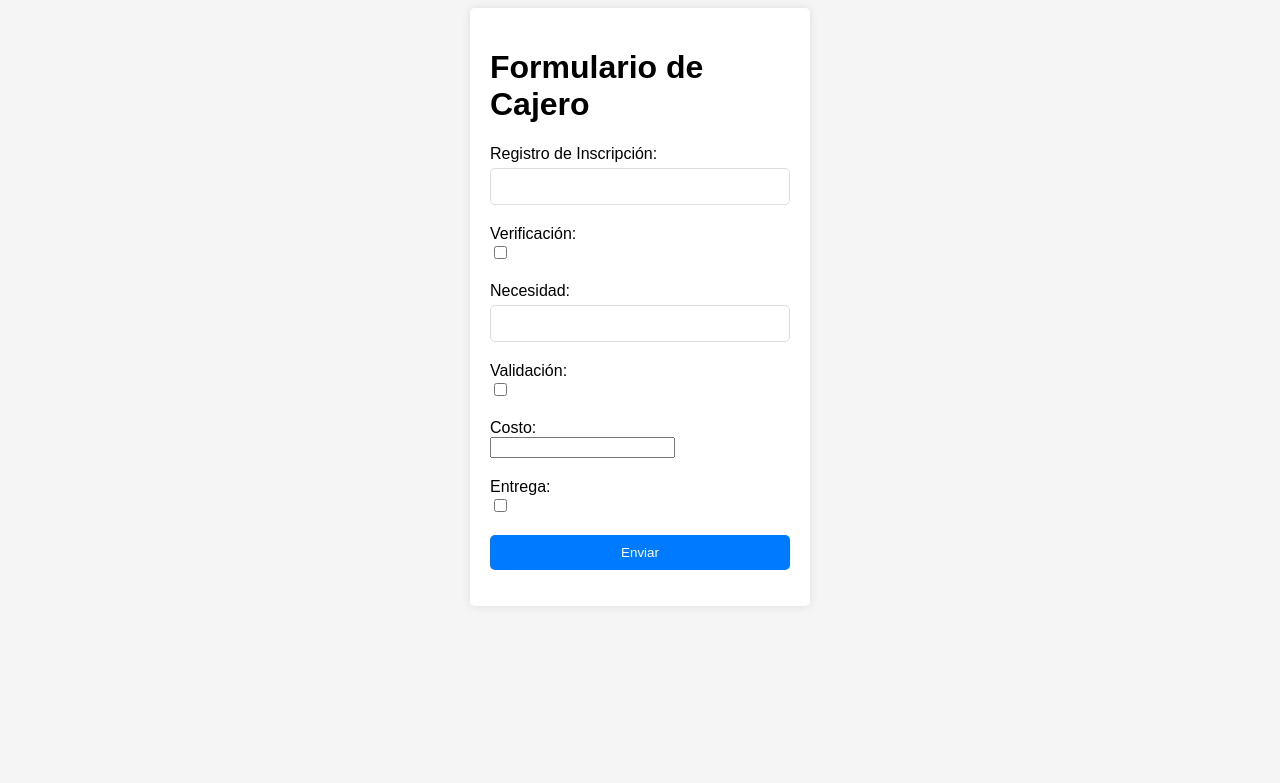
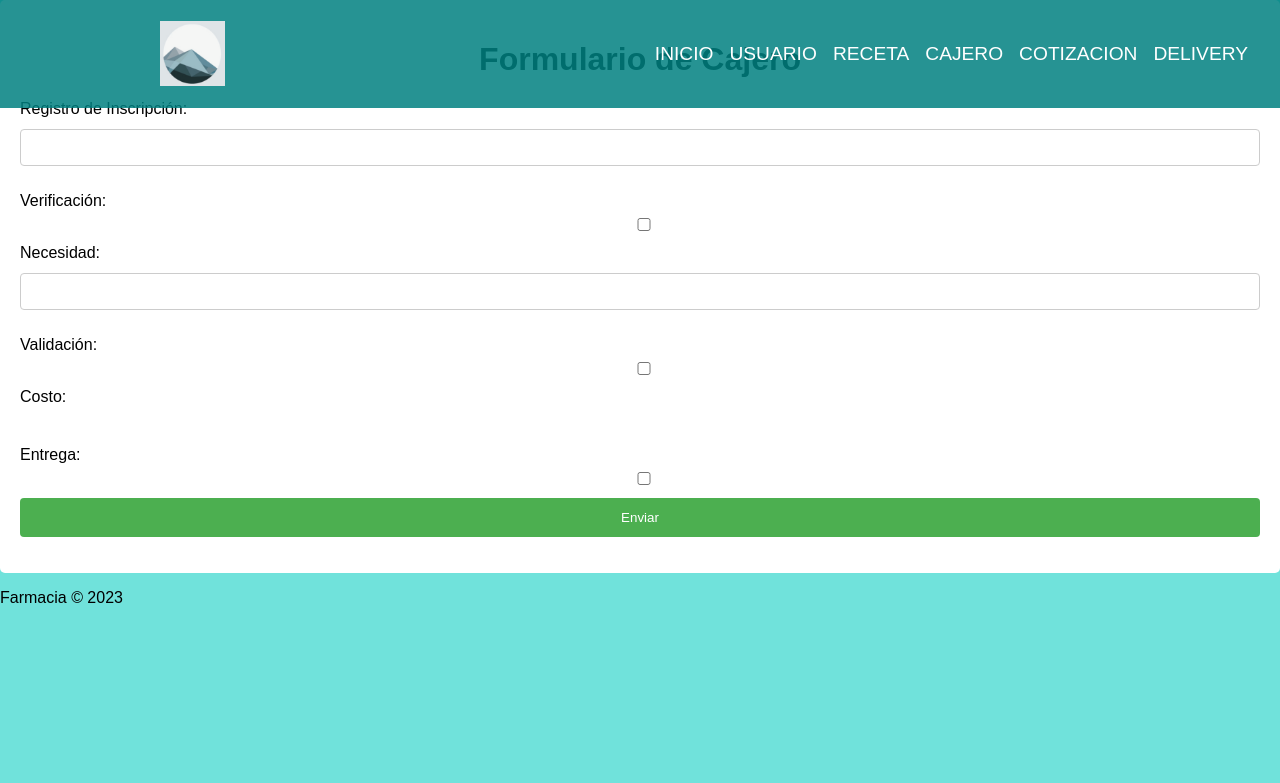
Before and after one commit to RenzoA21/Proyecto-DPB04, a Flask app: template templates/cajero.html in a window 1280 px wide. Shown: the top 783 px of the page. Run offline with Flask 3, Linux system fonts and the light colour scheme; the template is opened without the code that fills it, so the values that code supplies are empty; parts of the project's set-up code (start-up, migrations or seed data) failed here and were passed over.

Commit message:
Update cajero.html

```diff
--- a/templates/cajero.html
+++ b/templates/cajero.html
@@ -1,10 +1,32 @@
-
 <html>
 <head>
     <title>Formulario de Cajero</title>
-    <link rel="stylesheet" href="/static/css/cajero.css"/>
+    <link rel="stylesheet" href="/static/css/usuario.css" />
 </head>
 <body>
+    <body id="home">
+        <Header class ="header__main">
+        <div class="logo">
+        <a href="inicio.html">
+        <h1><img src="Imagenes/Logo 1 copy.png" width="65" height="65" /></h1>
+        </a>
+        </div>
+        <label for="nav__btn" class="nav__btn-label">
+          <span class="nav__bar"></span>
+        </label>
+        <input type="checkbox" id="nav__btn" class="nav__btn">
+        <mav class="nav">
+         <nav id="main-navigation" class="navigation">
+          <ul class="nav__items">
+            <li class="nav__links"><a href="inicio.html" class="nav__link">Inicio</a></li>
+            <li class="nav__links"><a href="usuario.html" class="nav__link">Usuario</a></li>
+            <li class="nav__links"><a href="receta.html" class="nav__link">Receta</a></li>
+            <li class="nav__links"><a href="cajero.html" class="nav__link">Cajero</a></li>
+            <li class="nav__links"><a href="cotizacion.html" class="nav__link">Cotizacion</a></li>
+            <li class="nav__links"><a href="delivery.html" class="nav__link">Delivery</a></li>
+          </ul>
+       </Header>
+
     <div class="form-container">
         <h1>Formulario de Cajero</h1>
         <form>
@@ -38,5 +60,7 @@
         </form>
     </div>
 </body>
-<script src="/static/js/cajero.js"></script>
+<footer>
+    <p>Farmacia © 2023</p>
+  </footer>
 </html>
```
